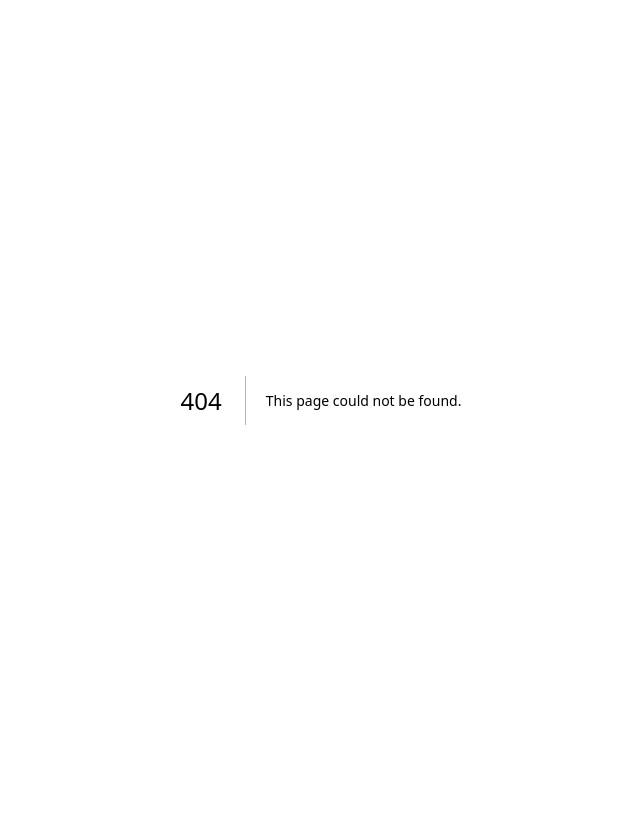
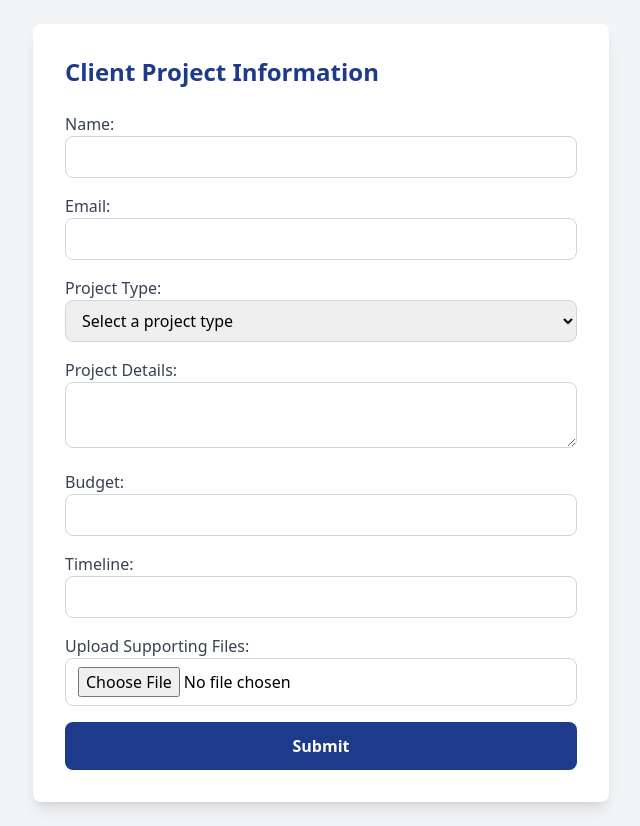
Before and after one commit to PeterdQuinn/fullstackservicesllc, a Next.js app: page /client-info in a window 1280 px wide. Before the commit this address had no page. Shown: the whole page, without its empty margins (319-959 px from the left). Before the commit the page ends 800 px from the top, so only its background shows below. Built offline with nearby package versions, Linux system fonts and the light colour scheme.

Commit message:
adding sass page

```diff
--- a/src/components/Header.js
+++ b/src/components/Header.js
@@ -5,15 +5,15 @@ import Image from 'next/image';
 const Header = () => {
   return (
     <header className="bg-blue-900 text-white p-6 shadow-lg">
-      <nav className="container mx-auto flex justify-between items-center">
-        <div className="flex items-center space-x-4">
+      <nav className="container mx-auto flex flex-wrap justify-between items-center">
+        <div className="flex items-center space-x-4 mb-4 md:mb-0">
           <Image src="/fstack.webp" alt="Full Stack Services LLC Logo" width={50} height={50} />
           <div className="text-2xl font-bold text-white">Full Stack Services LLC</div>
         </div>
-        <div className="flex space-x-6">
-          <Link href="/" className="hover:text-gray-300 transition-colors duration-300">Home</Link>
-          <Link href="/services" className="hover:text-gray-300 transition-colors duration-300">Services</Link>
-          <Link href="/clients" className="hover:text-gray-300 transition-colors duration-300">Clients</Link>
+        <div className="flex flex-wrap space-x-6">
+          <Link href="/" className="hover:text-gray-300 transition-colors duration-300 mb-2 md:mb-0">Home</Link>
+          <Link href="/services" className="hover:text-gray-300 transition-colors duration-300 mb-2 md:mb-0">Services</Link>
+          <Link href="/clients" className="hover:text-gray-300 transition-colors duration-300 mb-2 md:mb-0">Clients</Link>
           <Link href="/contact" className="hover:text-gray-300 transition-colors duration-300">Contact</Link>
         </div>
       </nav>
--- a/src/pages/Contact.js
+++ b/src/pages/Contact.js
@@ -29,7 +29,7 @@ const Contact = () => {
           <div>
             <h3 className="text-2xl font-semibold mb-4 text-gray-800">Contact Details</h3>
             <p className="text-base text-gray-600">Feel free to get in touch for collaborations or just a friendly hello.</p>
-            <p className="text-base mt-2 text-gray-600">Email: <a href="mailto:Peterdquinnsr@gmail.com" className="text-blue-500 hover:text-blue-700">Peterdquinnsr@gmail.com</a></p>
+            <p className="text-base mt-2 text-gray-600">Email: <a href="mailto:Owner@fullstackservicesllc.net" className="text-blue-500 hover:text-blue-700">Owner@fullstackservicesllc.net</a></p>
             <div className="mt-8">
               <iframe
                 src="https://www.google.com/maps/embed?pb=!1m18!1m12!1m3!1d3151.835434509379!2d144.95373531561657!3d-37.8172097420217!2m3!1f0!2f0!3f0!3m2!1i1024!2i768!4f13.1!3m3!1m2!1s0x6ad642af0f11fd81%3A0xf5776a2e8a431b21!2sEnvato!5e0!3m2!1sen!2sau!4v1510913155911"
--- /dev/null
+++ b/src/pages/api/client-info.js
@@ -0,0 +1,17 @@
+// pages/api/client-info.js
+const clientInfoHandler = async (req, res) => {
+        if (req.method === 'POST') {
+            const { name, email, projectType, details } = req.body;
+
+            // Log the received data (you can replace this with database operations, email sending, etc.)
+            console.log('Client Info:', { name, email, projectType, details });
+
+            // Send a success response
+            res.status(200).json({ message: 'Information submitted successfully!' });
+        } else {
+            // Send a method not allowed response
+            res.status(405).json({ message: 'Method not allowed' });
+        }
+};
+
+export default clientInfoHandler;
--- /dev/null
+++ b/src/pages/client-info.js
@@ -0,0 +1,144 @@
+// pages/client-info.js
+import React, { useState } from 'react';
+
+const ClientInfo = () => {
+  const [formData, setFormData] = useState({
+    name: '',
+    email: '',
+    projectType: '',
+    details: '',
+    budget: '',
+    timeline: '',
+  });
+  const [file, setFile] = useState(null);
+
+  const handleChange = (e) => {
+    setFormData({
+      ...formData,
+      [e.target.name]: e.target.value,
+    });
+  };
+
+  const handleFileChange = (e) => {
+    setFile(e.target.files[0]);
+  };
+
+  const handleSubmit = async (e) => {
+    e.preventDefault();
+
+    const data = new FormData();
+    data.append('file', file);
+    data.append('name', formData.name);
+    data.append('email', formData.email);
+    data.append('projectType', formData.projectType);
+    data.append('details', formData.details);
+    data.append('budget', formData.budget);
+    data.append('timeline', formData.timeline);
+
+    const res = await fetch('/api/client-info', {
+      method: 'POST',
+      body: data,
+    });
+
+    if (res.ok) {
+      alert('Information submitted successfully!');
+    } else {
+      alert('Failed to submit information.');
+    }
+  };
+
+  return (
+    <div className="min-h-screen bg-gray-100 flex items-center justify-center p-6">
+      <div className="bg-white p-8 rounded-lg shadow-lg max-w-xl w-full">
+        <h1 className="text-2xl font-bold mb-6 text-blue-900">Client Project Information</h1>
+        <form onSubmit={handleSubmit} className="space-y-4">
+          <div>
+            <label className="block text-gray-700">Name:</label>
+            <input
+              type="text"
+              name="name"
+              value={formData.name}
+              onChange={handleChange}
+              required
+              className="w-full px-3 py-2 border border-gray-300 rounded-lg"
+            />
+          </div>
+          <div>
+            <label className="block text-gray-700">Email:</label>
+            <input
+              type="email"
+              name="email"
+              value={formData.email}
+              onChange={handleChange}
+              required
+              className="w-full px-3 py-2 border border-gray-300 rounded-lg"
+            />
+          </div>
+          <div>
+            <label className="block text-gray-700">Project Type:</label>
+            <select
+              name="projectType"
+              value={formData.projectType}
+              onChange={handleChange}
+              required
+              className="w-full px-3 py-2 border border-gray-300 rounded-lg"
+            >
+              <option value="">Select a project type</option>
+              <option value="Website Development">Website Development</option>
+              <option value="SEO Optimization">SEO Optimization</option>
+              <option value="Data Analytics">Data Analytics</option>
+              <option value="Digital Marketing">Digital Marketing</option>
+              <option value="Other">Other</option>
+            </select>
+          </div>
+          <div>
+            <label className="block text-gray-700">Project Details:</label>
+            <textarea
+              name="details"
+              value={formData.details}
+              onChange={handleChange}
+              required
+              className="w-full px-3 py-2 border border-gray-300 rounded-lg"
+            />
+          </div>
+          <div>
+            <label className="block text-gray-700">Budget:</label>
+            <input
+              type="text"
+              name="budget"
+              value={formData.budget}
+              onChange={handleChange}
+              required
+              className="w-full px-3 py-2 border border-gray-300 rounded-lg"
+            />
+          </div>
+          <div>
+            <label className="block text-gray-700">Timeline:</label>
+            <input
+              type="text"
+              name="timeline"
+              value={formData.timeline}
+              onChange={handleChange}
+              required
+              className="w-full px-3 py-2 border border-gray-300 rounded-lg"
+            />
+          </div>
+          <div>
+            <label className="block text-gray-700">Upload Supporting Files:</label>
+            <input
+              type="file"
+              name="file"
+              onChange={handleFileChange}
+              className="w-full px-3 py-2 border border-gray-300 rounded-lg"
+            />
+          </div>
+          <button type="submit" className="w-full bg-blue-900 text-white py-3 px-6 rounded-lg font-semibold">
+            Submit
+          </button>
+        </form>
+      </div>
+    </div>
+  );
+};
+
+export default ClientInfo;
--- a/src/pages/index.js
+++ b/src/pages/index.js
@@ -76,6 +76,18 @@ const Home = () => {
         </div>
       </section>
 
+      <section id="client-info" className="py-20 bg-blue-900 text-white">
+        <h2 className="text-4xl font-bold text-center mb-8">Start Your Project with Us</h2>
+        <div className="container mx-auto px-4 text-center">
+          <p className="text-lg mb-8">
+            Ready to take your business to the next level? Provide us with your project details, and we will get started on delivering top-notch solutions tailored to your needs.
+          </p>
+          <Link href="/client-info" legacyBehavior>
+            <a className="bg-white text-blue-900 font-bold py-3 px-6 rounded-full">Get Started</a>
+          </Link>
+        </div>
+      </section>
+
       <Pricing />
     </Layout>
   );
--- /dev/null
+++ b/src/styles/client-info.module.scss
@@ -0,0 +1,55 @@
+// styles/client-info.module.scss
+$primary-color: #3498db;
+$secondary-color: #2ecc71;
+$font-family: 'Arial, sans-serif';
+
+.container {
+  max-width: 800px;
+  margin: 0 auto;
+  padding: 20px;
+  background-color: #f4f4f4;
+  border-radius: 10px;
+  box-shadow: 0 0 10px rgba(0, 0, 0, 0.1);
+}
+
+.title {
+  font-family: $font-family;
+  font-size: 2rem;
+  color: $primary-color;
+  text-align: center;
+  margin-bottom: 20px;
+}
+
+.form {
+  display: flex;
+  flex-direction: column;
+
+  label {
+    font-family: $font-family;
+    margin-bottom: 10px;
+    font-size: 1rem;
+    color: #333;
+  }
+
+  input, select, textarea {
+    padding: 10px;
+    margin-bottom: 20px;
+    border: 1px solid #ccc;
+    border-radius: 5px;
+    font-family: $font-family;
+  }
+
+  .submitButton {
+    padding: 15px;
+    background-color: $secondary-color;
+    color: #fff;
+    border: none;
+    border-radius: 5px;
+    font-size: 1rem;
+    cursor: pointer;
+
+    &:hover {
+      background-color: darken($secondary-color, 10%);
+    }
+  }
+}
```
Also changed, not shown: package.json (+6 -4 lines), 2 other files (tests, documents, lock files or other folders).
